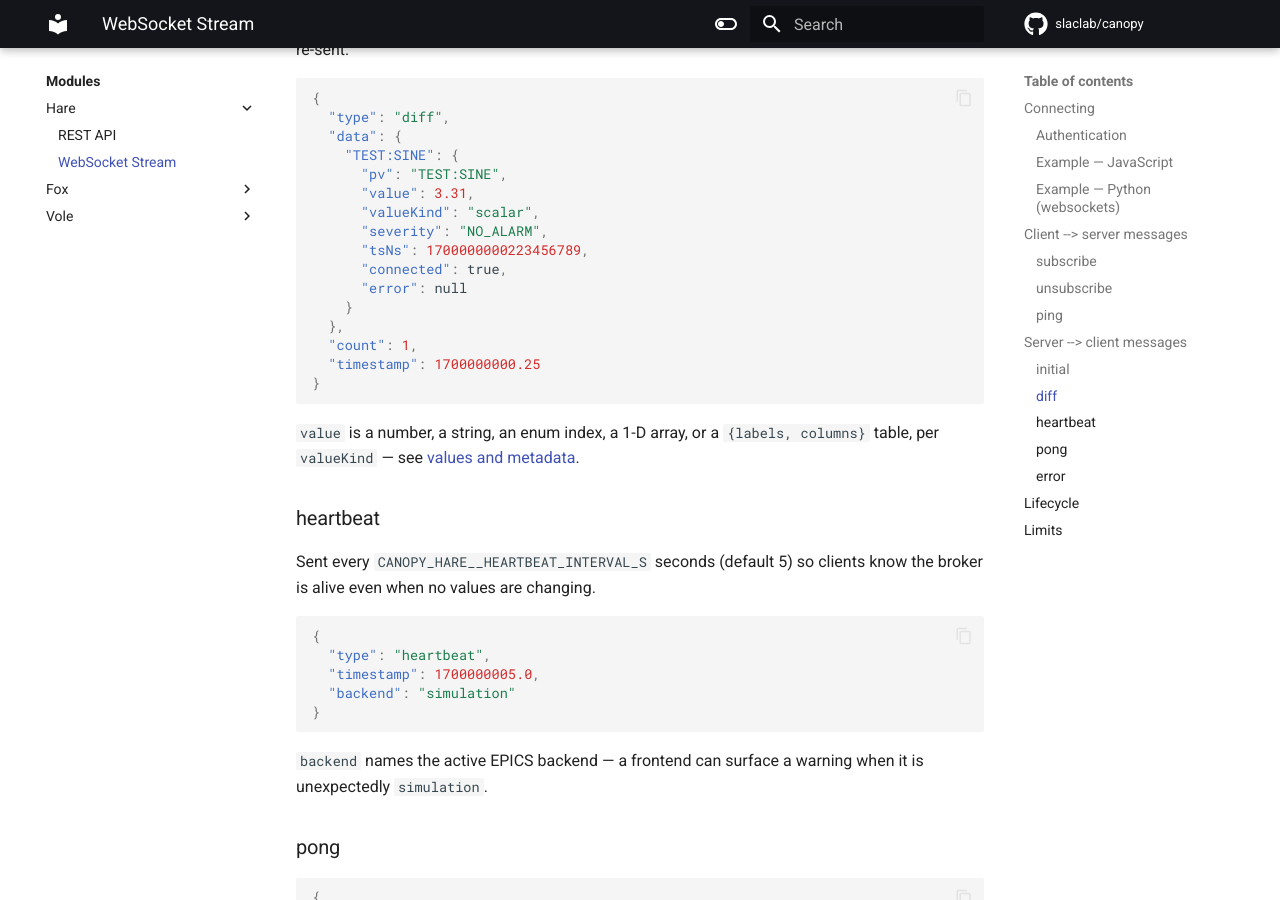
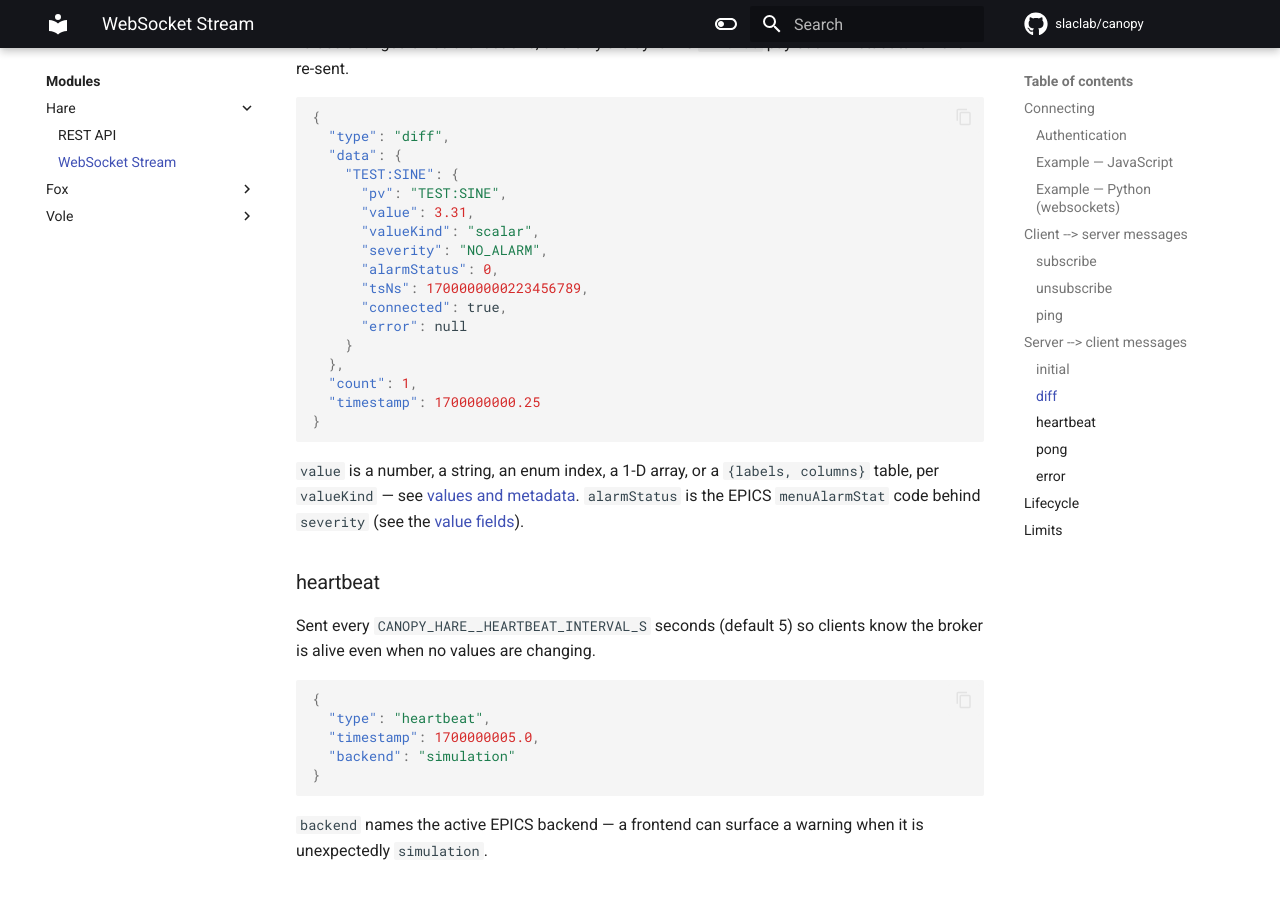
Before and after one commit to slaclab/canopy, an MkDocs documentation site: the page built from docs/hare/websocket.md, in a window 1280 px wide and 900 px high, scrolled down 3336 px. Built offline with MkDocs 1.6.1 and Material for MkDocs 9.7.7, drawn with Linux system fonts in a browser that asks for light colours; comment, search, counter and statistics services are not loaded.

Commit message:
DOC: Document alarmStatus on Hare values

```diff
--- a/docs/hare/websocket.md
+++ b/docs/hare/websocket.md
@@ -123,6 +123,7 @@ diffs for the values.
       "value": 3.27,
       "valueKind": "scalar",
       "severity": "NO_ALARM",
+      "alarmStatus": 0,
       "tsNs": 1700000000123456789,
       "connected": true,
       "error": null
@@ -165,6 +166,7 @@ the PVs whose values changed since the last one, and only the dynamic
       "value": 3.31,
       "valueKind": "scalar",
       "severity": "NO_ALARM",
+      "alarmStatus": 0,
       "tsNs": 1700000000223456789,
       "connected": true,
       "error": null
@@ -177,7 +179,9 @@ the PVs whose values changed since the last one, and only the dynamic
 
 `value` is a number, a string, an enum index, a 1-D array, or a
 `{labels, columns}` table, per `valueKind` — see
-[values and metadata](index.md#values-and-metadata).
+[values and metadata](index.md#values-and-metadata). `alarmStatus` is the EPICS
+`menuAlarmStat` code behind `severity` (see the
+[value fields](rest_api.md#get-harev1pvspv)).
 
 ### heartbeat
 
```
Also changed, not shown: docs/hare/rest_api.md (+2 -0 lines).
